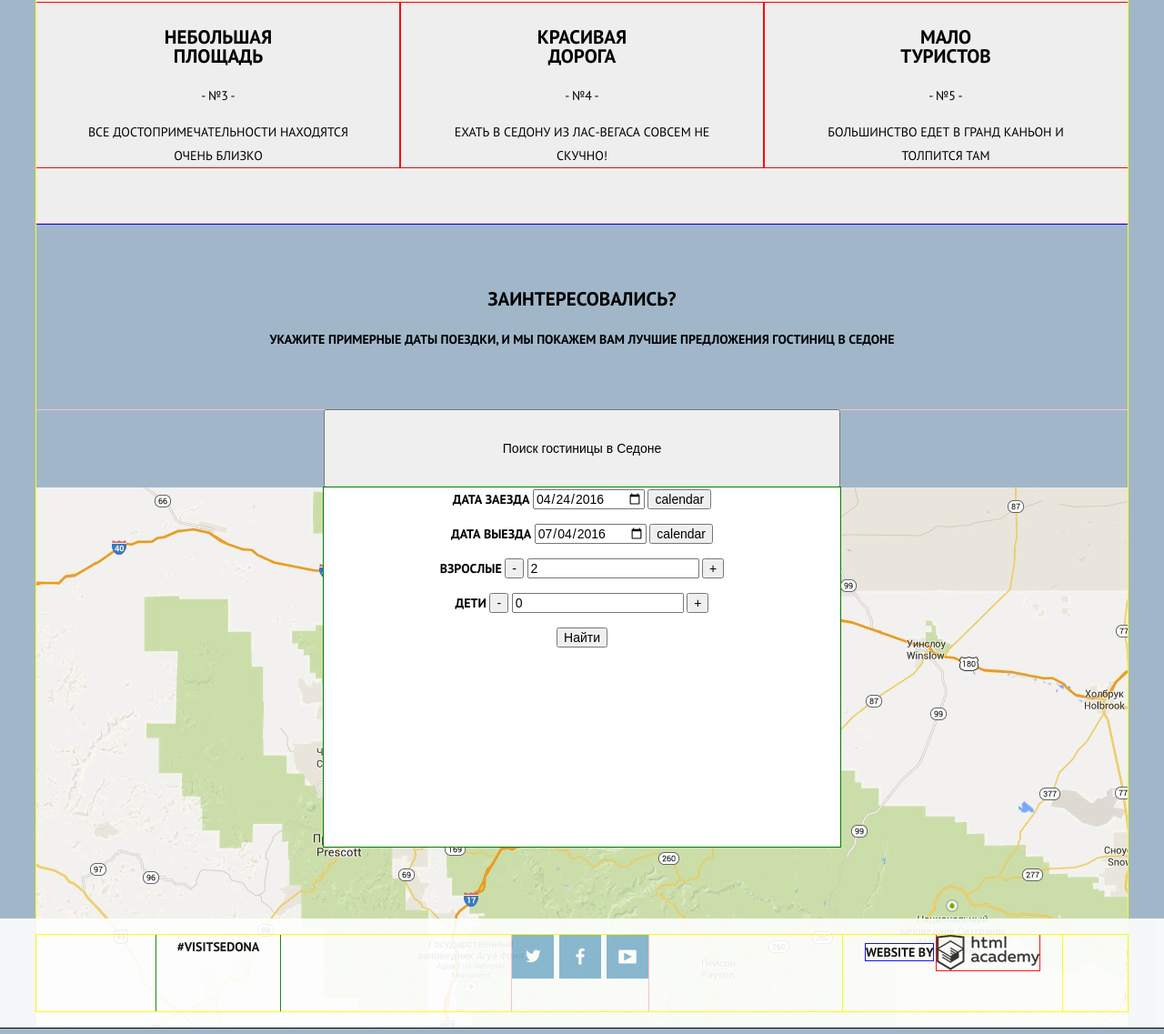
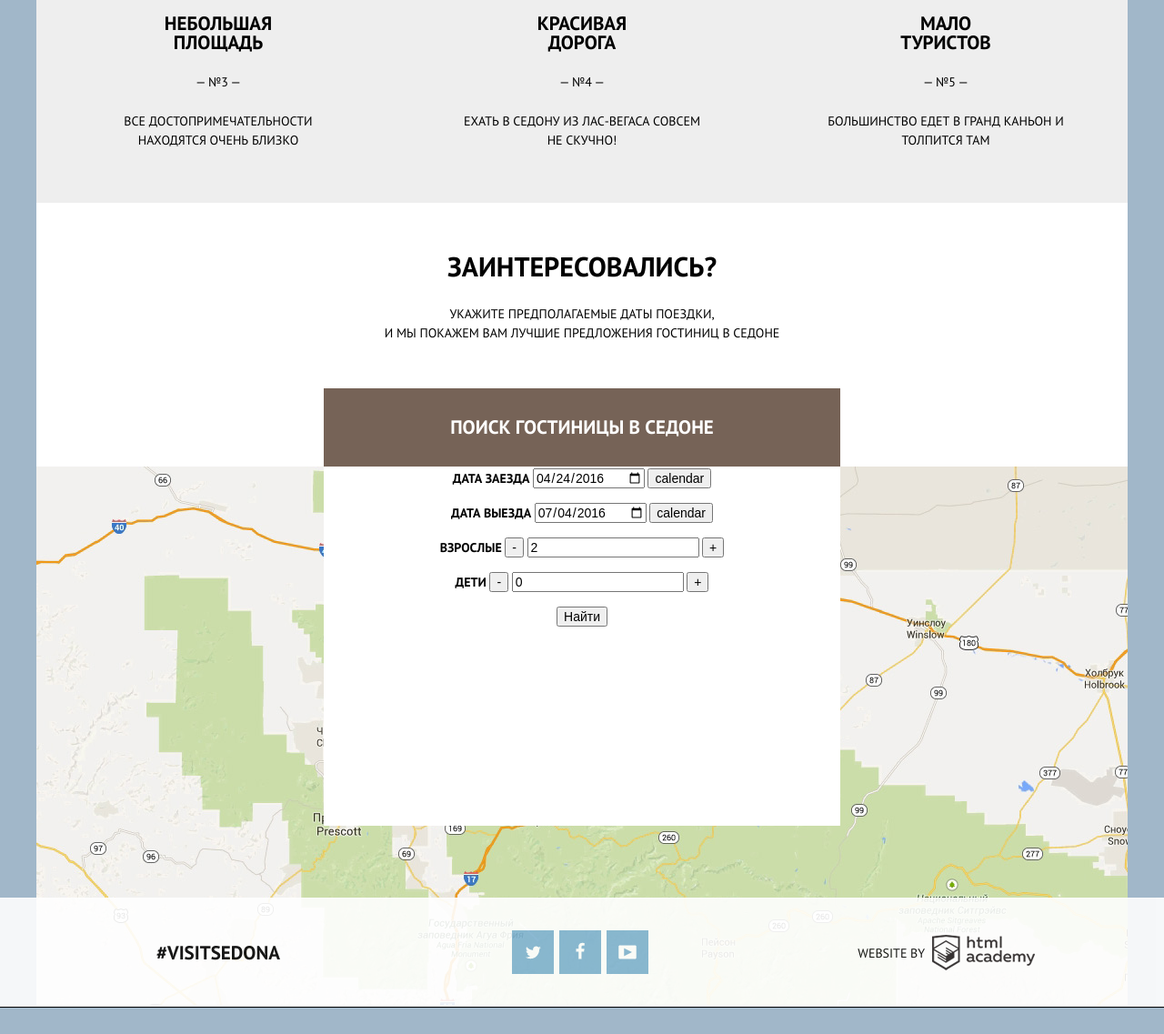
Before and after one commit to Skyscore/241805-sedona, a plain HTML site: page index.html in a window 1280 px wide. Shown: the part 1655-2792 px from the top of the page at 91% size. After the commit the page ends 2769 px from the top, so only its background shows below. Drawn offline with Linux system fonts and the light colour scheme.

Commit message:
доработка отступов и шрифтов

```diff
--- a/css/style.css
+++ b/css/style.css
@@ -26,7 +26,6 @@
 .container {
   width: 1200px;
   margin: 0 auto;
-  outline: 1px solid yellow;
 }
 
 .header-logo {
@@ -64,7 +63,7 @@
   font-size: 14px;
   font-family: "PT Sans";
   color: black;
-  font-weight: bold;
+  font-weight: medium;
   text-transform: uppercase;
   line-height: 26px;
   text-align: center;
@@ -91,6 +90,22 @@
   margin: 0 auto 80px;
 }
 
+.banner-picture:before {
+  content: "&mdash;";
+  position: absolute;
+  top: 190px;
+  left: 630px;
+  color: #766357;
+}
+
+.banner-picture:after {
+  content: "&mdash;";
+  position: absolute;
+  top: 190px;
+  left: 870px;
+  color: #766357;
+}
+
 .banner-title {
   text-align: center;
   padding-top: 60px;
@@ -114,7 +129,6 @@
 
 .features-item {
   width: 400px;
-  outline: 1px solid red;
   font-weight: normal;
 }
 
@@ -130,7 +144,10 @@
 .features-item-light .features-item-title {
   padding-top: 27px;
   max-width: 150px;
+}
 
+.features-row:nth-child(4) .features-item-title{
+  padding-top: 0px;
 }
 
 .features-item-index {
@@ -140,11 +157,22 @@
 .features-item-description {
   max-width: 301px;
   margin: 0 auto;
+  font-size: 14px;
+  line-height: 21px;
+  padding-top: 10px;
+}
+
+.features-item-light .features-item-description {
+  padding-top: 22px;
 }
 
 .features-item-last .features-item-description {
   max-width: 305px;
   margin: 0 auto;
+}
+
+.features-row:nth-child(4) .features-item-description {
+  padding-top: 6px;
 }
 
 .features-item-img {
@@ -158,9 +186,6 @@
   color: #ffffff;
 }
 
-.features-row:nth-child(1) {
-  margin-bottom: 60px;
-}
 
 .features-item {
   float: left;
@@ -170,12 +195,10 @@
   float: right;
 }
 
-.features-row {
-  outline: 1px solid blue;
-}
-
 .features-row:nth-child(2) {
-  margin-bottom: 84px;
+  padding-top: 60px;
+  padding-bottom: 84px;
+  background: white;
 }
 
 .features-row h3 {
@@ -189,29 +212,35 @@
   min-height: 75px;
   background-repeat: no-repeat;
   vertical-align: middle;
+  position: relative;
 }
 
 .features-icon-house {
   background-image: url(../img/icon-house.png);
   width: 75px;
   height: 72px;
+  left: -1px;
 }
 
 .features-icon-food {
   background-image: url(../img/icon-burger.png);
   width: 74px;
   height: 69px;
+  left: -1px;
+  top: 1px;
 }
 
 .features-icon-gift {
   background-image: url(../img/icon-gift.png);
   width: 63px;
   height: 75px;
+  top: -4px;
+  left: -1px;
 }
 
 .features-row:nth-child(4) {
   padding-top: 47px;
-  padding-bottom: 62px;
+  padding-bottom: 58px;
   background-color: #eeeeee;
 }
 
@@ -222,24 +251,49 @@
 }
 
 .booking-intro {
-  padding-top: 53px;
-  padding-bottom: 50px;
-  outline: 1px solid pink;
+  padding-top: 58px;
+  padding-bottom: 136px;
+  background: white;
+}
+
+.booking-intro h2 {
+  font-size: 30px;
+  line-height: 24px;
+  margin: 0;
+}
+
+.booking-intro p {
+  font-size: 14px;
+  line-height: 21px;
+  margin: 0 auto;
+  padding-top: 30px;
+  font-weight: normal;
+  max-width: 440px;
 }
 
 .booking-btn {
   width: 568px;
   height: 86px;
+  position: absolute;
+  bottom: 0px;
+  left: 0px;
+  border: none;
+  background: #766357;
+  font-family: "PT Sans", sans-serif;
+  font-weight: bold;
+  font-size: 21px;
+  line-height: 26px;
+  text-transform: uppercase;
+  color: white;
 }
 
 .booking-form {
   width: 568px;
   min-height: 395px;
   margin: 0 auto 0;
-  outline: 1px solid green;
   padding-bottom: 78px;
   position: absolute;
-  top: 86px;
+  top: 0px;
   background: #fff;
 }
 
@@ -267,7 +321,9 @@
   min-height: 84px;
   float: left;
   width: 136px;
-  outline: 1px solid green;
+  padding-top: 30px;
+  font-size: 21px;
+  line-height: 26px;
 }
 
 .footer-social {
@@ -276,7 +332,7 @@
   float: left;
   width: 150px;
   font-size: 0;
-  outline: 1px solid pink;
+  padding-top: 18px;
 }
 
 .social-btn {
@@ -293,7 +349,7 @@
 }
 
 .social-btn-fb {
-  background: #81b3d2 url(../img/icon-facebook.png) no-repeat center;
+  background: #81b3d2 url(../img/icon-facebook.png) no-repeat center 13px;
 }
 
 .social-btn-yt {
@@ -313,22 +369,26 @@
   min-height: 84px;
   width: 241px;
   float: right;
-  outline: 1px solid yellow;
-  margin-right: 72px;
+  margin-right: 73px;
+  padding-top: 23px;
+  position: relative;
+  left: -6px;
 }
 
 .footer-copyright p {
   width: 74px;
-  margin: auto;
-  outline: 1px solid blue;
+  margin-right: 4px;
   display: inline;
   vertical-align: middle;
+  font-weight: normal;
+  font-size: 14px;
+  line-height: 26px;
+  padding-top: 0px;
 }
 
 .copyright-btn {
   width: 113px;
   margin: 0 auto;
-  outline: 1px solid red;
   display: inline;
   vertical-align: middle;
 }
--- a/index.html
+++ b/index.html
@@ -18,7 +18,7 @@
           <li class="menu-item"><a href="#">Информация</a></li>
           <li class="menu-item"><a href="#">Фото и видео</a></li>
           <li class="menu-item"><a href="#">Карта штата</a></li>
-          <li class="menu-item"><a href="#">Гостиницы</a></li>
+          <li class="menu-item"><a href="catalog.html">Гостиницы</a></li>
         </ul>
       </nav>
       <img class="header-logo" src="img/header-logo.png" width="138px" height="70px" alt="City of Sedona">
@@ -31,7 +31,7 @@
         <img src="img/img-title.png" width="458px" height="352px" alt="Welcome to the gorgeous Sedona">
       </div>
       <div class="banner-title">
-        <h2 class="heading-small">Седона - небольшой городок в Аризоне,<br>
+        <h2 class="heading-small">Седона &mdash; небольшой городок в Аризоне,<br>
       заслуживающий большего!</h2>
         <p class="banner-title-subtitle">Рассмотрим 5 причин, по которым Седона круче, чем Гранд Каньон!</p>
       </div>
@@ -42,7 +42,7 @@
       <div class="features-row clearfix">
         <div class="features-item features-item-dark">
           <h3 class="features-item-title">Настоящий городок</h3>
-          <p class="features-item-index">- №1 -</p>
+          <p class="features-item-index">&mdash; №1 &mdash;</p>
           <p class="features-item-description">Седона - не аттракцион для туристов, там течёт своя жизнь</p>
         </div>
         <img class="features-item-img" src="img/img-town.jpg" width="800px" height="256px" alt="True town">
@@ -68,8 +68,8 @@
 
       <div class="features-row clearfix">
         <div class="features-item features-item-dark features-item-last">
-          <h3 class="features-item-title">Там есть <br> мост дьявола</h3>
-          <p class="features-item-index">- №2 -</p>
+          <h3 class="features-item-title">Там есть мост&nbsp;дьявола</h3>
+          <p class="features-item-index">&mdash; №2 &mdash;</p>
           <p class="features-item-description">Да, по нему можно пройти! Если конечно вы осмелитесь</p>
         </div>
         <img class="features-item-img" src="img/img-poco.jpg" alt="Poco Diablo" width="800" height="256px">
@@ -78,17 +78,17 @@
       <div class="features-row clearfix">
         <div class="features-item features-item-light">
           <h3 class="features-item-title">Небольшая площадь</h3>
-          <p class="features-item-index">- №3 -</p>
-          <p class="features-item-description">Все достопримечательности находятся очень близко</p>
+          <p class="features-item-index">&mdash; №3 &mdash;</p>
+          <p class="features-item-description">Все достопримечательности находятся&nbsp;очень близко</p>
         </div>
         <div class="features-item features-item-light">
           <h3 class="features-item-title">Красивая дорога</h3>
-          <p class="features-item-index">- №4 -</p>
-          <p class="features-item-description">Ехать в Седону из Лас-Вегаса совсем не скучно!</p>
+          <p class="features-item-index">&mdash; №4 &mdash;</p>
+          <p class="features-item-description">Ехать в Седону из Лас-Вегаса совсем не&nbsp;скучно!</p>
         </div>
         <div class="features-item features-item-light">
           <h3 class="features-item-title">Мало туристов</h3>
-          <p class="features-item-index">- №5 -</p>
+          <p class="features-item-index">&mdash; №5 &mdash;</p>
           <p class="features-item-description">Большинство едет в Гранд Каньон и толпится там</p>
         </div>
       </div>
@@ -98,7 +98,7 @@
     <section class="booking">
       <div class="booking-intro">
         <h2>Заинтересовались?</h2>
-        <p>Укажите примерные даты поездки, и мы покажем Вам лучшие предложения гостиниц в Седоне</p>
+        <p>Укажите предполагаемые даты поездки, и&nbsp;мы&nbsp;покажем&nbsp;Вам&nbsp;лучшие предложения гостиниц в Седоне</p>
       </div>
       <div class="booking-search">
         <button id="booking-btn" class="booking-btn">Поиск гостиницы в Седоне</button>
```
